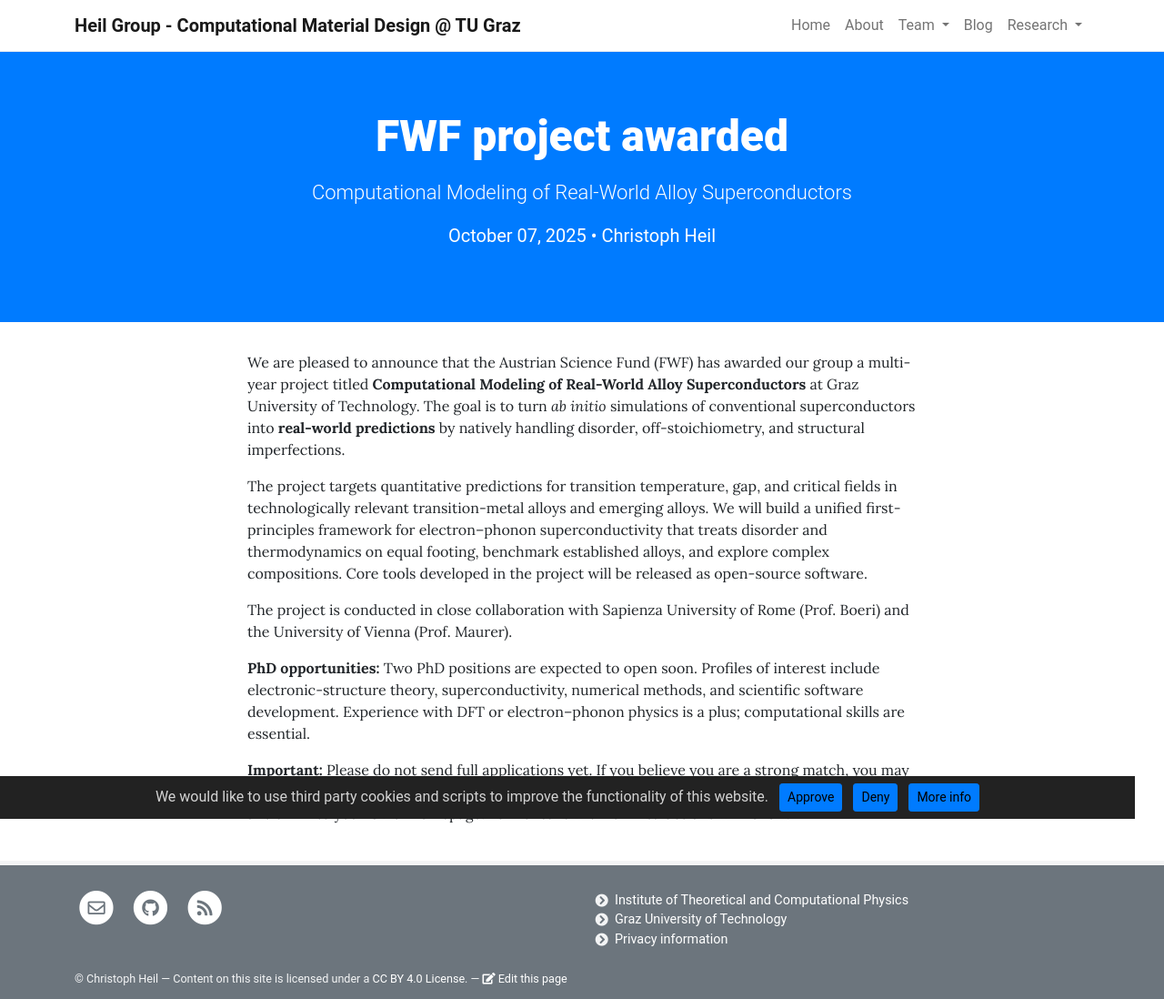
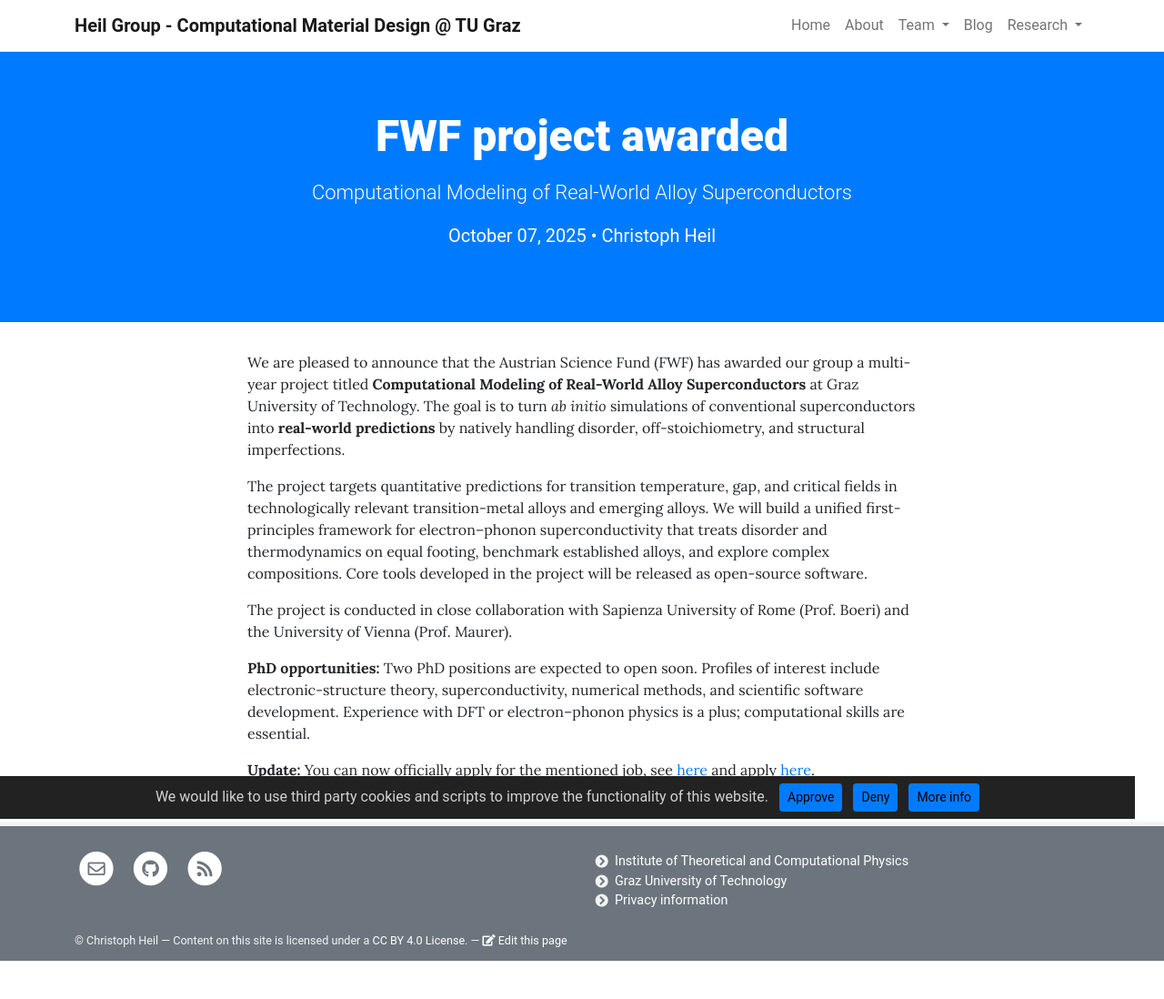
Before and after one commit to cheil/cheil.github.io, a Jekyll site: the page built from _posts/2025-10-07-new-project-alloysSC.md, in a window 1280 px wide. Shown: the whole page at 91% size. Built offline with Jekyll 4.4.1, drawn with Linux system fonts in a browser that asks for light colours; comment, search, counter and statistics services are not loaded; after the commit the page ends 1056 px from its top, so only the background shows below that.

Commit message:
corrected typo v2

```diff
--- a/_posts/2025-10-07-new-project-alloysSC.md
+++ b/_posts/2025-10-07-new-project-alloysSC.md
@@ -17,4 +17,4 @@ The project is conducted in close collaboration with Sapienza University of Rome
 
 **PhD opportunities:** Two PhD positions are expected to open soon. Profiles of interest include electronic-structure theory, superconductivity, numerical methods, and scientific software development. Experience with DFT or electron–phonon physics is a plus; computational skills are essential.
 
-**Important:** Please do not send full applications yet. If you believe you are a strong match, you may send a brief enquiry to the PI including: a 2–3 sentence summary of your background and interests and a link to your CV or homepage. Formal calls with full instructions will follow.
+**Update:** You can now officially apply for the mentioned job, see [here](https://cheil.github.io/blog/2025/phd-announcement-alloyssc/) and apply [here](https://jobs.tugraz.at/en/jobs/dbbbbb43-bcb2-7ca7-20e9-6903345d8630).
```
